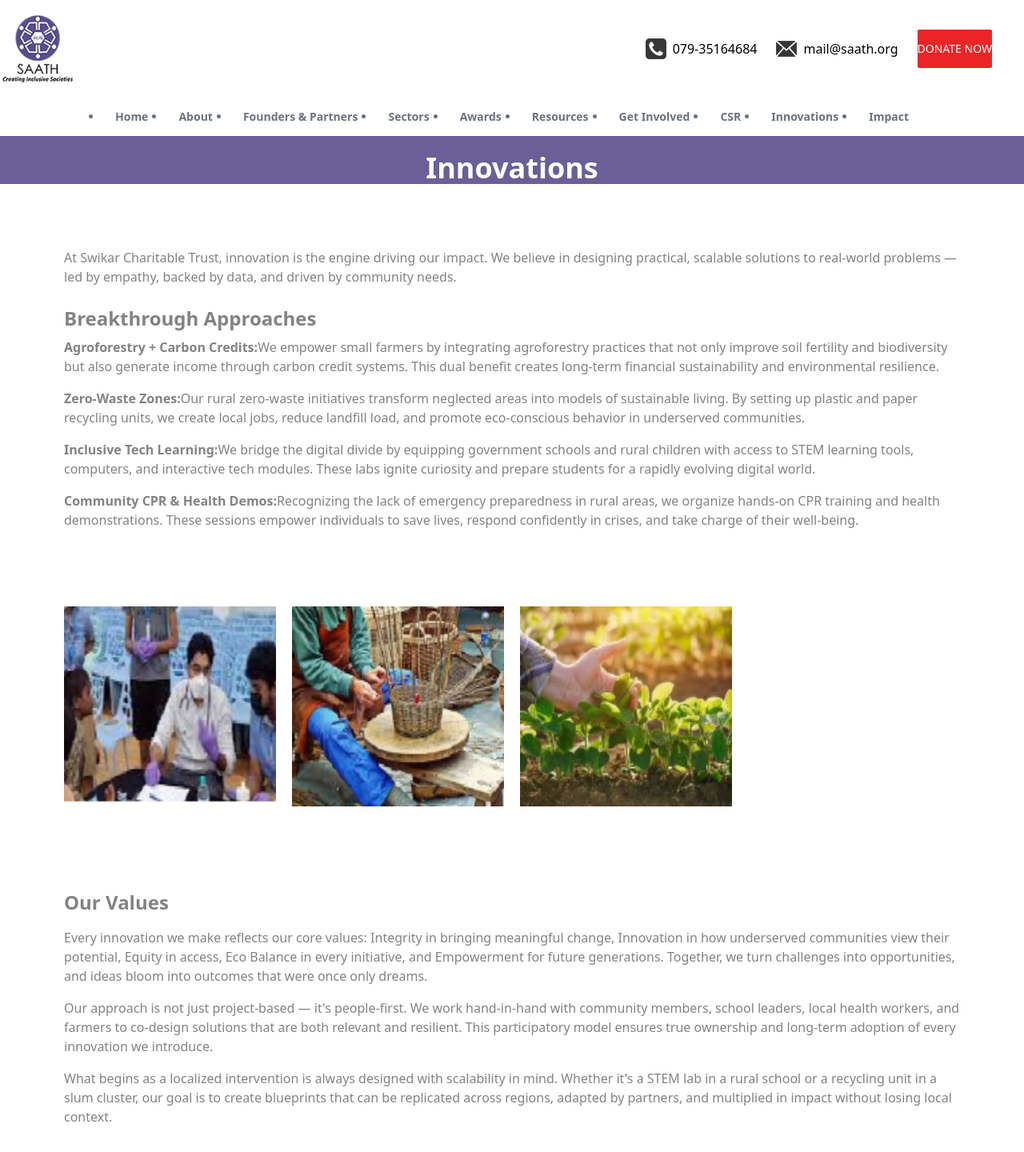
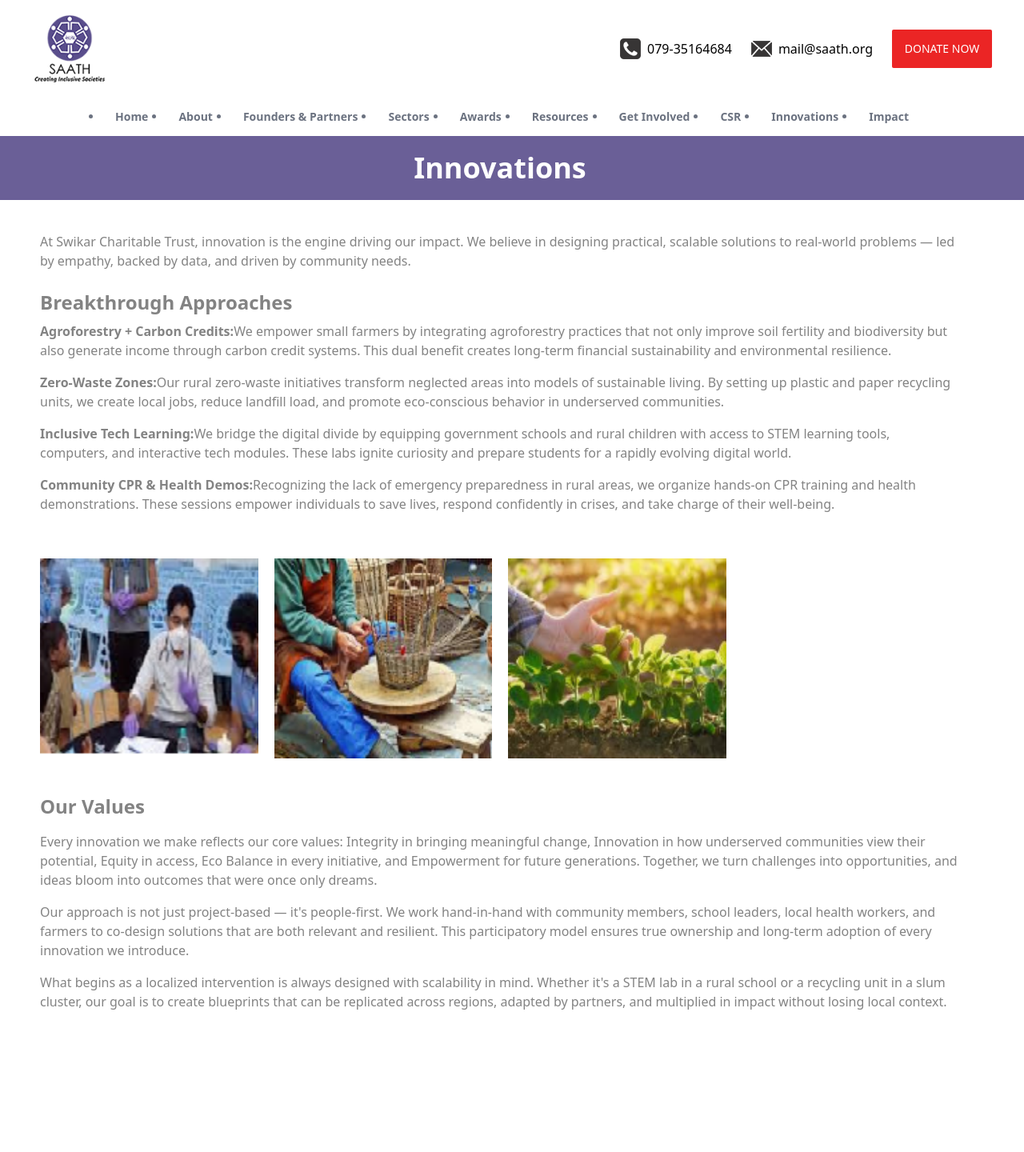
Before and after one commit to Sdrshubhamkumar/Growth-Project, a React (Vite) app: page /innovations in a window 1280 px wide. Shown: the top 1440 px of the page at 80% size. After the commit the page ends 1360 px from the top, so only its background shows below. Built offline with nearby package versions, Linux system fonts and the light colour scheme.

Commit message:
Improved padding & navbar

```diff
--- a/src/components/Navbar/Navbar.jsx
+++ b/src/components/Navbar/Navbar.jsx
@@ -11,7 +11,7 @@ function Navbar() {
   return (
     <div className="nav-container sticky top-0 z-50">
       {/* Upper Navigation */}
-      <div className="upper-nav bg-white flex justify-between items-start relative sm:items-center pr-10 pl-25 py-4">
+      <div className="upper-nav bg-white flex justify-between items-start relative sm:items-center pl-10 pr-10 py-4">
         {/* Logo Section */}
         <div className="logo cursor-pointer md:ml-0 ml-[-40px]">
           <img className="h-[90px]" src={logo} alt="logo" />
@@ -28,7 +28,7 @@ function Navbar() {
             <p>mail@saath.org</p>
           </div>
           <div>
-            <button className="h-12 w-35 bg-[#eb2525] text-sm text-white rounded-sm cursor-pointer">
+            <button className="h-12 w-[125px] bg-[#eb2525] text-sm text-white rounded-sm cursor-pointer">
               DONATE NOW
             </button>
           </div>
--- a/src/pages/Impact/impact.jsx
+++ b/src/pages/Impact/impact.jsx
@@ -7,7 +7,7 @@ import image4 from '../../../src/assets/impact/img4.png'
 function impact() {
   return (
     <div>
-      <div className="header pt-5 text-center h-25 w-full bg-[#6a5f97]">
+      <div className="header pt-5 pb-5 text-center h-25 w-full bg-[#6a5f97]">
         <h1 className='text-4xl font-bold text-white'>Impact</h1>
       </div>
       <div className="text-container text-[#838383] p-10 pt-15">
--- a/src/pages/csr/csr.jsx
+++ b/src/pages/csr/csr.jsx
@@ -1,21 +1,19 @@
-import React from "react";
 import image from "../../assets/csr/csrImg.png";
 
 function csr() {
   return (
-    <div>
-      <div>
-        <div className="header pt-5 text-center h-25 w-full bg-[#6a5f97]">
-          <h1 className="text-4xl font-bold text-white">
+    <div className="ml-[-30px]">
+      <div className="header pt-5 pb-5 pl-10 text-center h-25 w-full bg-[#6a5f97]">
+        <h1 className="text-4xl font-bold text-white ">
           CORPORATE SOCIAL RESPONSIBILITY
         </h1>
       </div>
-        <div className="text-container text-[#838383] p-20 pt-15 pb-15">
+      <div className="text-container text-[#838383] p-20 pt-10 pb-15">
         <p className="mb-4">
           Swikar Charitable Trust, we channel CSR funds into transformative
-            initiatives that create lasting social impact. Every contribution is
-            a step toward sustainable development—ethically managed,
-            transparently reported, and community-driven
+          initiatives that create lasting social impact. Every contribution is a
+          step toward sustainable development—ethically managed, transparently
+          reported, and community-driven
         </p>
 
         <h2 className="text-2xl font-semibold mt-6 mb-2">Our Value</h2>
@@ -45,8 +43,8 @@ function csr() {
           </p>
           <p>
             <strong>Collaborative Approach –</strong>
-              Working alongside NGOs, corporations, and beneficiaries for
-              scalable solutions.
+            Working alongside NGOs, corporations, and beneficiaries for scalable
+            solutions.
           </p>
           <p>
             <strong>Community CPR & Health Demos:</strong>
@@ -75,9 +73,10 @@ function csr() {
         </div>
 
         <p className="mb-4">
-            When you invest in Swikar, you invest in a future which is built on trust of the community, accountability, equity, and most importantly change that affect the lives of millions in real time.
+          When you invest in Swikar, you invest in a future which is built on
+          trust of the community, accountability, equity, and most importantly
+          change that affect the lives of millions in real time.
         </p>
-        </div>
       </div>
     </div>
   );
--- a/src/pages/innovations/innovations.jsx
+++ b/src/pages/innovations/innovations.jsx
@@ -5,11 +5,11 @@ import image3 from '../../assets/innovation/img3.png'
 
 function innovations() {
     return (
-        <div>
-            <div className="header pt-5 text-center h-25 w-full bg-[#6a5f97]">
+        <div className='ml-[-30px]'>
+            <div className="header pt-5 pb-5 text-center h-25 w-full bg-[#6a5f97]">
                 <h1 className='text-4xl font-bold text-white'>Innovations</h1>
             </div>
-            <div className='text-container text-[#838383] p-20 pt-15 pb-15'>
+            <div className='text-container text-[#838383] p-20 pt-10 pb-10'>
                 <p className="mb-4">
                     At Swikar Charitable Trust, innovation is the engine driving our impact. We believe in designing practical, scalable solutions to real-world problems — led by empathy, backed by data, and driven by community needs.
                 </p>
@@ -36,7 +36,7 @@ function innovations() {
 
             <ParaImage className="md:grid-cols-4 sm:grid-cols-4 pt-0 pb-0" images={[image1, image2, image3]} />
 
-            <div className='text-container text-[#838383] p-20 pt-15 pb-15'>
+            <div className='text-container text-[#838383] p-20 pt-5 pb-15'>
                 <h2 className="text-2xl font-semibold mt-6 mb-4">Our Values</h2>
                 <p className="mb-4">
                     Every innovation we make reflects our core values: Integrity in bringing meaningful change, Innovation in how underserved communities view their potential, Equity in access, Eco Balance in every initiative, and Empowerment for future generations. Together, we turn challenges into opportunities, and ideas bloom into outcomes that were once only dreams.
```
Also changed, not shown: src/pages/FundersAndPartners/fundersAndPartners.jsx (+37 -38 lines). Lines whose indentation alone changed are shown as unchanged.
